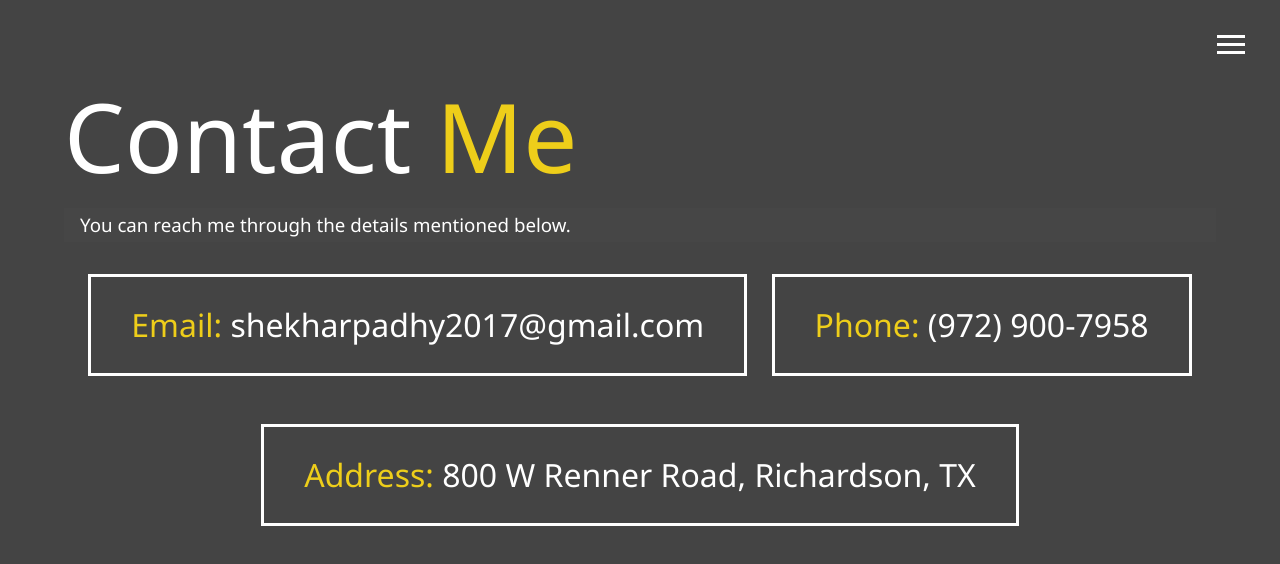
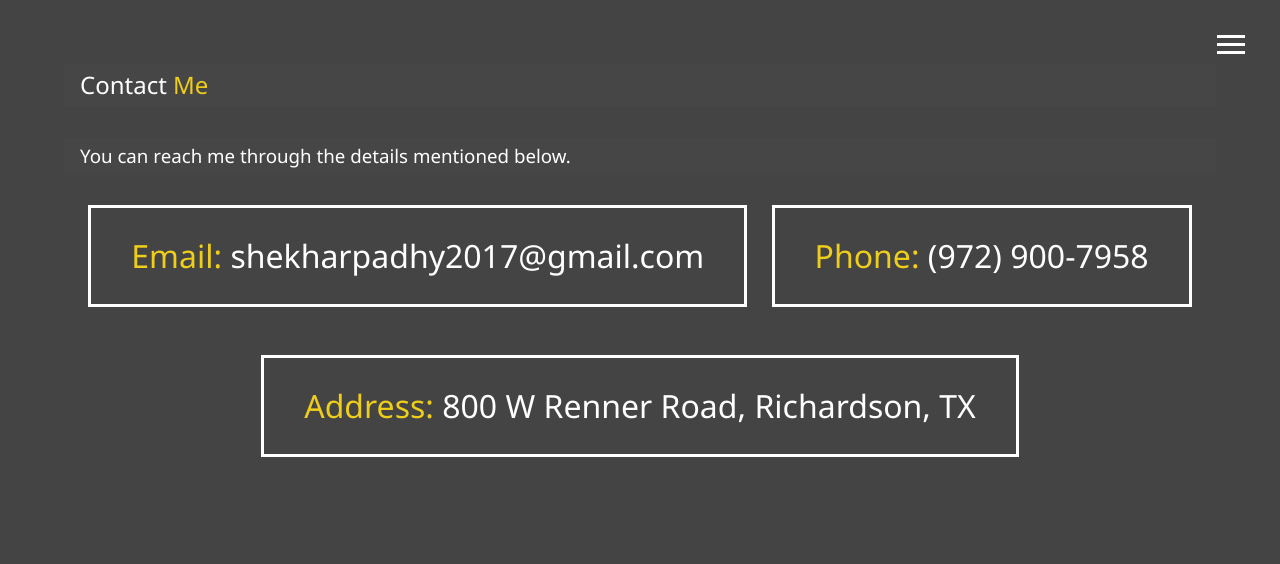
Before and after one commit to CPadhy27/my_portfolio, a website: page dist/contact.html in a window 1280 px wide. Drawn offline with Linux system fonts and the light colour scheme.

Commit message:
contact_me

```diff
--- a/dist/contact.html
+++ b/dist/contact.html
@@ -50,7 +50,7 @@
   </header>
 
   <main id="contact">
-    <h2 class="lg-heading">
+    <h2 class="sm-heading">
       Contact
       <span class="text-secondary">Me</span>
     </h2>
```
